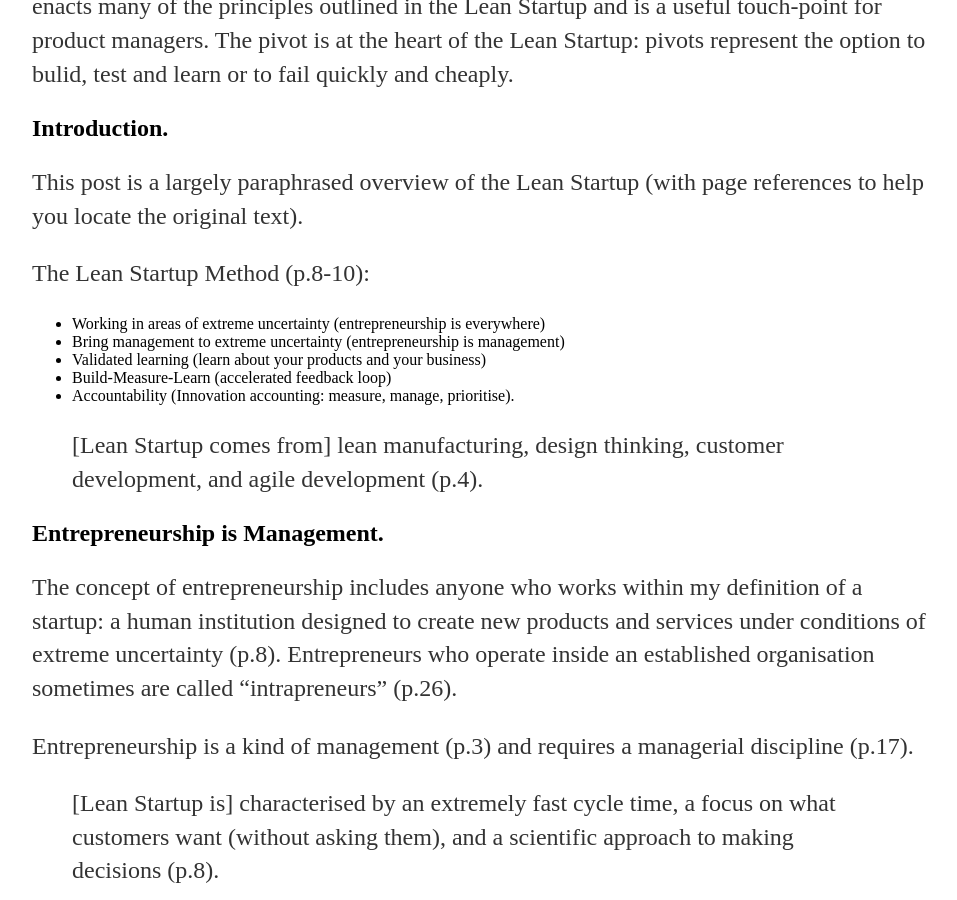
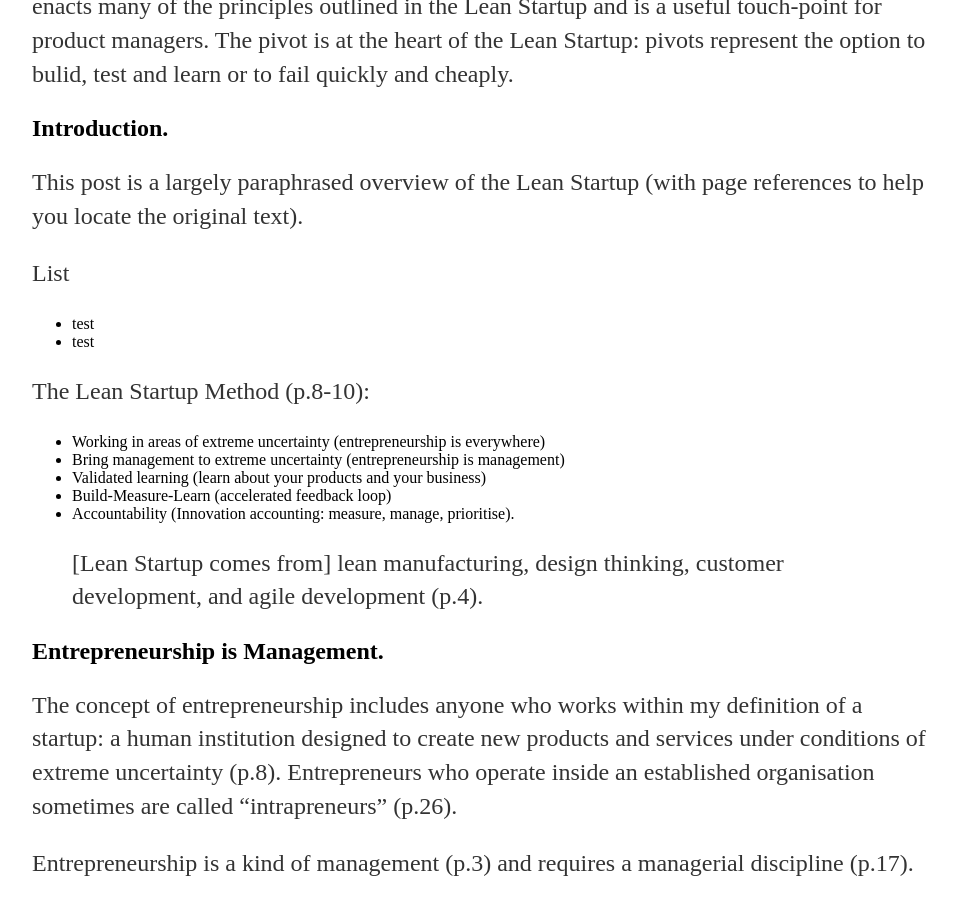
Before and after one commit to scottcolfer/scottcolfer.github.io, a Jekyll site: the page built from _posts/2012-06-05-lean-startup-for-product-managers.md, in a window 1280 px wide and 900 px high, scrolled down 427 px. Shown: the whole window, without its empty margins (160-1117 px from the left). Built offline with Jekyll 4.4.1, drawn with Linux system fonts in a browser that asks for light colours.

Commit message:
Update 2012-06-05-lean-startup-for-product-managers.md

```diff
--- a/_posts/2012-06-05-lean-startup-for-product-managers.md
+++ b/_posts/2012-06-05-lean-startup-for-product-managers.md
@@ -9,6 +9,10 @@
 
 ## Introduction.
 This post is a largely paraphrased overview of the Lean Startup (with page references to help you locate the original text).
+
+List
+- test
+- test
 
 The Lean Startup Method (p.8-10):
 - Working in areas of extreme uncertainty (entrepreneurship is everywhere)
```
